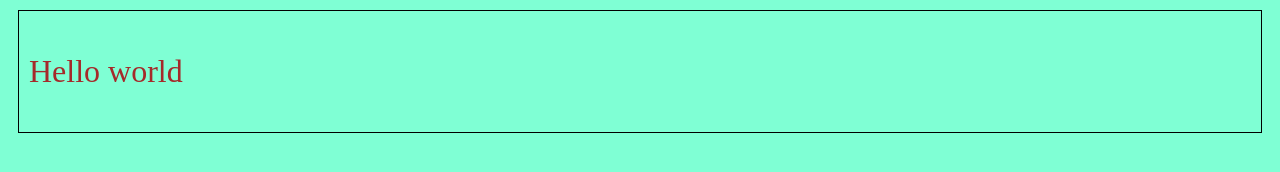
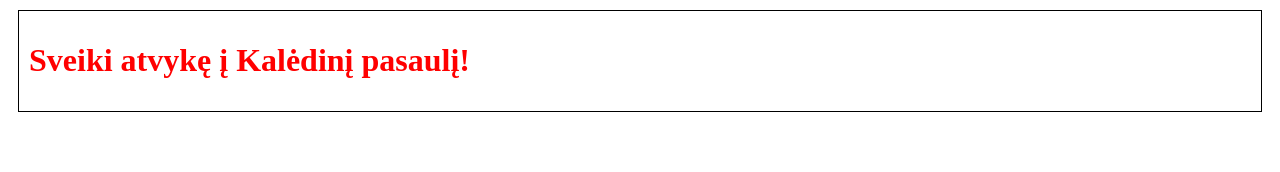
Before and after one commit to Darka081/Pirmasis_puslapis, a plain HTML site: page index.html in a window 1280 px wide. Drawn offline with Linux system fonts and the light colour scheme.

Commit message:
Prasideda_Kodavimas

```diff
--- a/css/styles.css
+++ b/css/styles.css
@@ -1,9 +1,20 @@
+* { box-sizing: border-box; }
 
-body {
-    margin: 0 px;
-    background-color: aquamarine;
+@media screen and (min-width: 600px) {
+    /* For desktop */
+        body {
+        background-color: rgb(255, 255, 255);
+        }
 }
-p {
+@media screen and (max-width: 600px) {
+     /* For mobile phones: */
+
+        body {
+        background-color: pink;
+        }
+}
+
+h1 {
     font-size: 2rem;
-    color: brown;
+    color: rgb(255, 0, 0);
 }
--- a/index.html
+++ b/index.html
@@ -4,14 +4,18 @@
     <meta charset="UTF-8">
     <meta http-equiv="X-UA-Compatible" content="IE=edge">
     <meta name="viewport" content="width=device-width, initial-scale=1.0">
-    <title>Document</title>
+    <title>HOME</title>
     <link rel="stylesheet" href="./css/styles.css">
     <script src="./js/script.js"></script>
 </head>
 <body>
-    <div id="my-div">
-            <p> Hello world </p>
-    </div>
+    <main>
+        <div id="my-div">
+            <h1> Sveiki atvykę į Kalėdinį pasaulį! </h1>
+        </div>
+
+    </main>
+
     <script>
         doSomething() ;
     </script>
```
